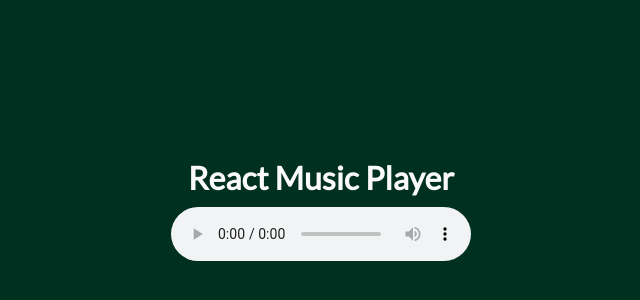
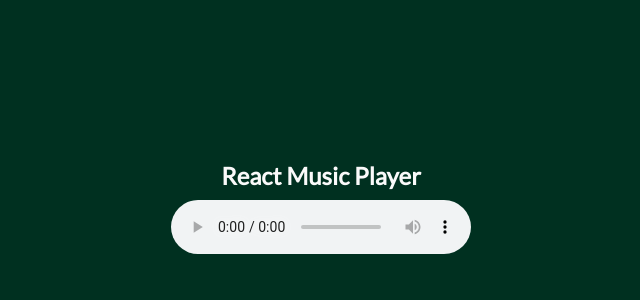
Before and after one commit to olaf-wilkosz/react-music-player, a React (Create React App) app: page / in a window 1280 px wide. Shown: the part 196-496 px from the top of the page, without its empty margins (319-959 px from the left). Built offline with nearby package versions, Linux system fonts and the light colour scheme.

Commit message:
Move audio element to SongPlayer component

```diff
--- a/src/App.js
+++ b/src/App.js
@@ -1,14 +1,12 @@
 import './styles.css';
+import SongPlayer from './SongPlayer';
 
 function App() {
 	const audioUrl = 'https://examples.devmastery.pl/assets/audio/deadfro5h.mp3';
 
 	return (
 		<div className="App">
-			<h1>React Music Player</h1>
-			<audio controls>
-				<source src={audioUrl} />
-			</audio>
+			<SongPlayer audioUrl={audioUrl} />
 		</div>
 	);
 }
--- /dev/null
+++ b/src/SongPlayer.js
@@ -0,0 +1,12 @@
+function SongPlayer(props) {
+	return (
+		<section>
+			<h1>React Music Player</h1>
+			<audio controls>
+				<source src={props.audioUrl} />
+			</audio>
+		</section>
+	);
+}
+
+export default SongPlayer;
```
